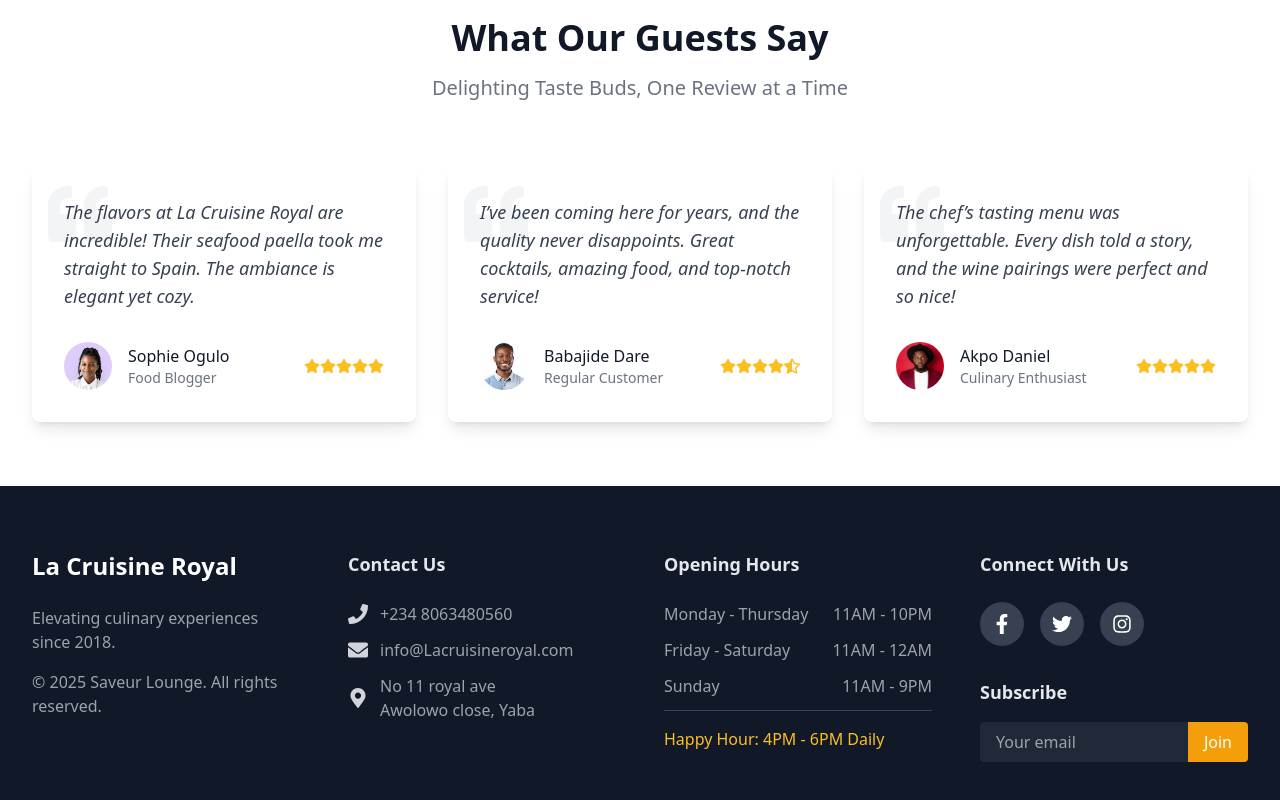
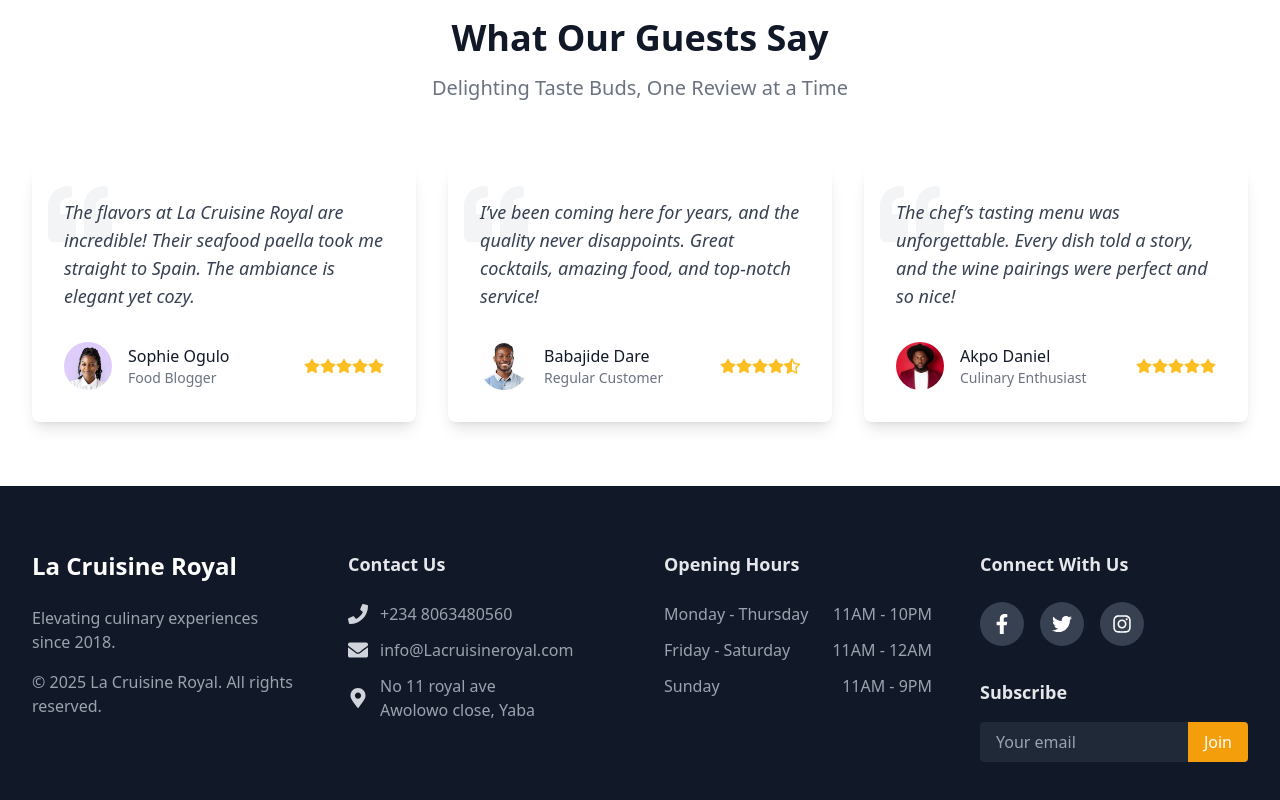
Before and after one commit to Gbolahan007/la-cruisine-royal, a React (Vite) app: page /home in a window 1280 px wide. Shown: the part 3060-3860 px from the top of the page. Built offline with nearby package versions, Linux system fonts and the light colour scheme; no server answers; the database is empty; a web font is replaced by a local one.

Commit message:
updated footer

```diff
--- a/src/Footer.jsx
+++ b/src/Footer.jsx
@@ -17,7 +17,7 @@ const Footer = () => {
             <h3 className="mb-6 text-2xl font-bold">La Cruisine Royal</h3>
             <p className="mb-4 text-gray-400">Elevating culinary experiences since 2018.</p>
             <p className="text-gray-400">
-              © {new Date().getFullYear()} Saveur Lounge. All rights reserved.
+              © {new Date().getFullYear()} La Cruisine Royal. All rights reserved.
             </p>
           </div>
 
@@ -59,9 +59,6 @@ const Footer = () => {
               <li className="flex justify-between">
                 <span>Sunday</span>
                 <span>11AM - 9PM</span>
-              </li>
-              <li className="mt-4 border-t border-gray-700 pt-4">
-                <span className="text-amber-400">Happy Hour: 4PM - 6PM Daily</span>
               </li>
             </ul>
           </div>
```
